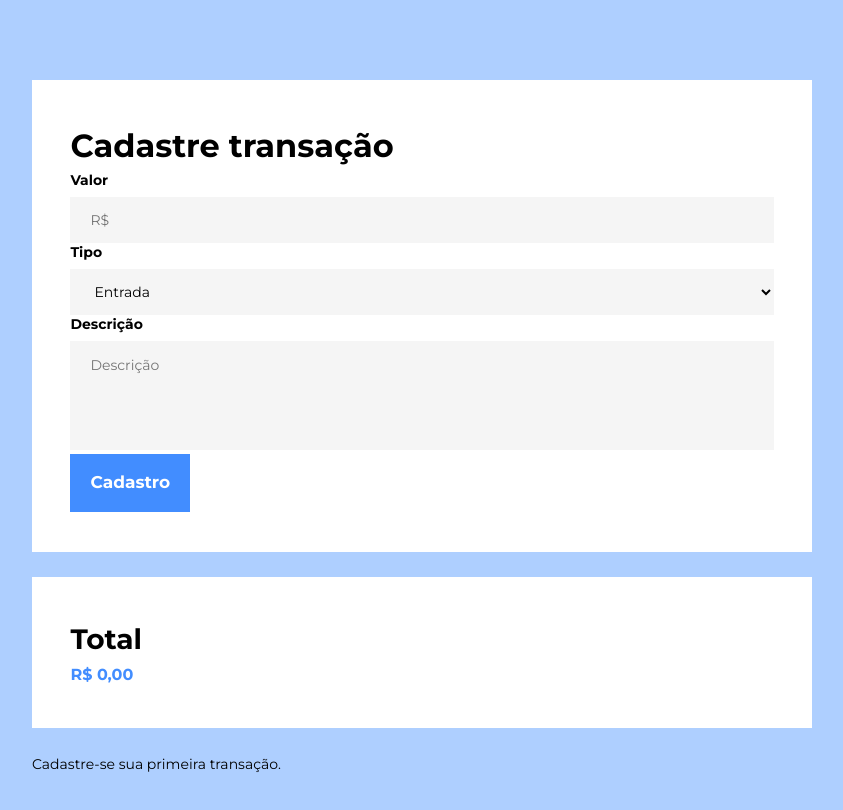
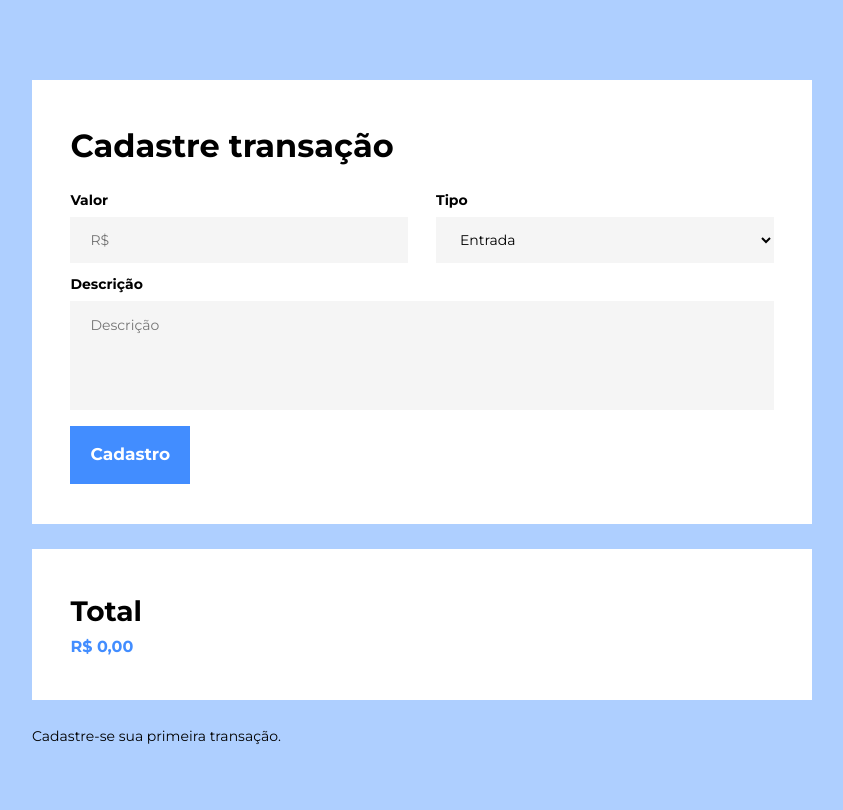
Before and after one commit to Kenzie-Academy-Brasil-Developers/angular-finances, an Angular app in the folder finances/: page /transacoes in a window 1280 px wide. Shown: the top 810 px of the page, without its empty margins (218-1061 px from the left). Built offline with nearby package versions, Linux system fonts and the light colour scheme.

Commit message:
form styles

```diff
--- a/finances/src/app/components/forms/register-transaction-form/register-transaction-form.component.html
+++ b/finances/src/app/components/forms/register-transaction-form/register-transaction-form.component.html
@@ -1,4 +1,5 @@
-<form (submit)="onSubmit($event)">
+<form class="form" (submit)="onSubmit($event)">
+  <div class="flex-box">
     <div class="fieldBox">
       <label for="value">Valor</label>
       <input name="value" type="number" placeholder="R$" [formControl]="value" />
@@ -10,6 +11,7 @@
         <option value="saida">Saída</option>
       </select>
     </div>
+  </div>
   <div class="fieldBox">
     <label for="description">Descrição</label>
     <textarea
--- a/finances/src/app/components/forms/register-transaction-form/register-transaction-form.component.scss
+++ b/finances/src/app/components/forms/register-transaction-form/register-transaction-form.component.scss
@@ -0,0 +1,20 @@
+.form{
+    display: flex;
+    align-items: flex-start;
+    flex-direction: column;
+    gap: 12px;
+
+    .flex-box{
+        width: 100%;
+
+        display: flex;
+        flex-direction: column;
+        align-items: center;
+        justify-content: space-between;
+        gap: 12px 28px;
+
+        @media (min-width: 750px){
+            flex-direction: row;
+        }
+    }
+}
--- a/finances/src/app/pages/transactions/transactions.component.html
+++ b/finances/src/app/pages/transactions/transactions.component.html
@@ -1,7 +1,7 @@
 <main>
   <div class="container">
     <div class="flex-box">
-      <div class="box">
+      <div class="form-box box">
         <h1 class="title one">Cadastre transação</h1>
         <app-register-transaction-form></app-register-transaction-form>
       </div>
--- a/finances/src/app/pages/transactions/transactions.component.scss
+++ b/finances/src/app/pages/transactions/transactions.component.scss
@@ -10,4 +10,10 @@
         flex-direction: column;
         gap: 12px;
     }
+
+    .form-box{
+        h1{
+            margin-bottom: 20px;
+        }
+    }
 }
```
Lines whose indentation alone changed are shown as unchanged.
